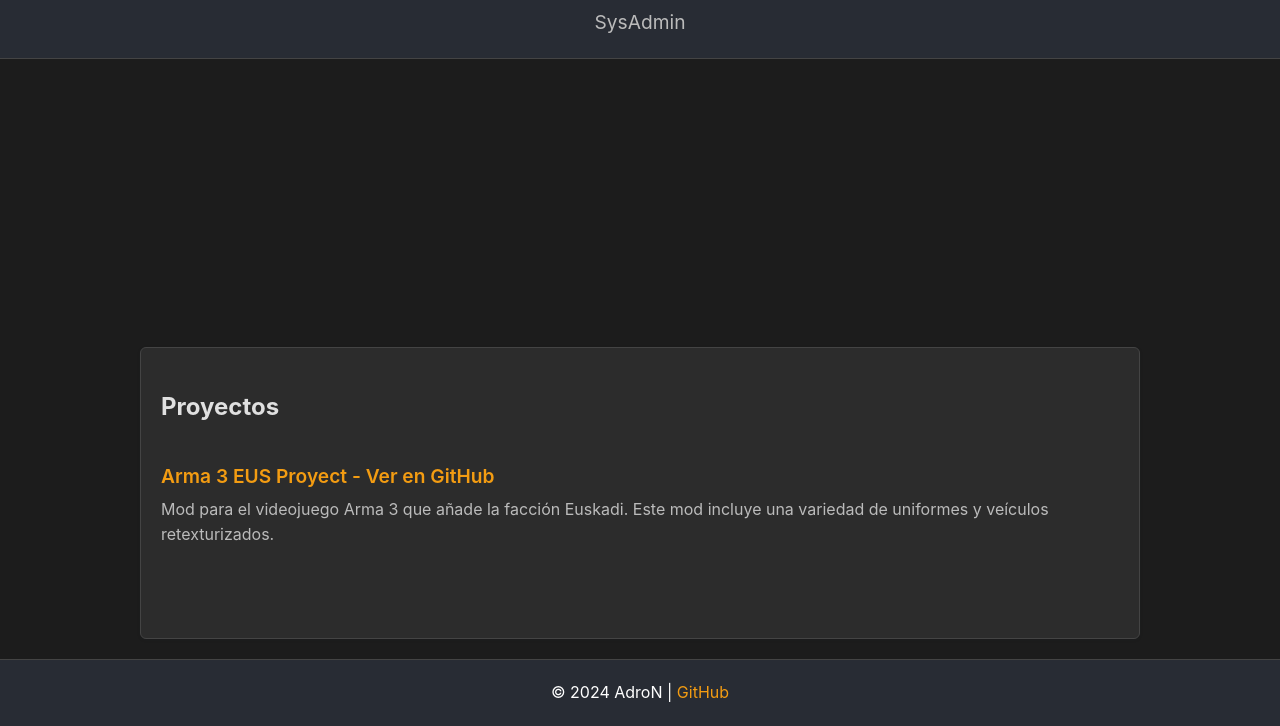
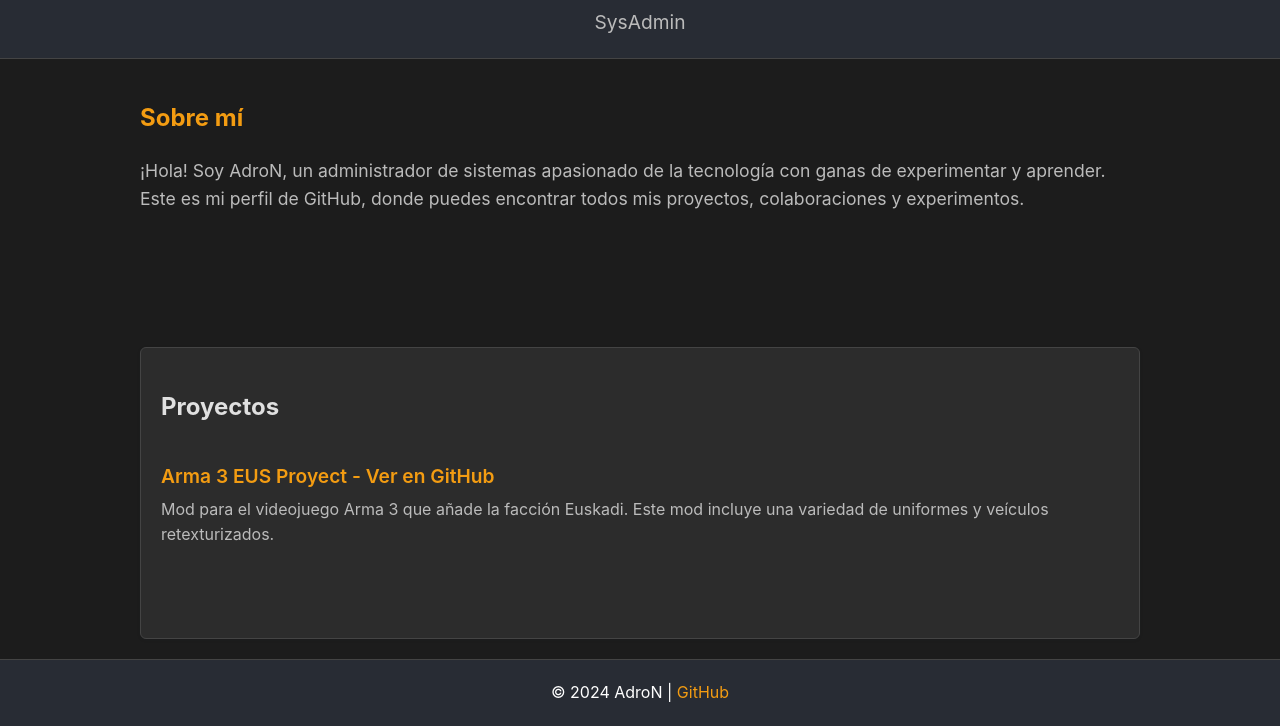
Before and after one commit to AdroNGH/AdroNGH.github.io, a plain HTML site: page index.html in a window 1280 px wide. Shown: the part 74-800 px from the top of the page. Drawn offline with Linux system fonts and the light colour scheme.

Commit message:
revert style.css about me section text transparency

```diff
--- a/styles.css
+++ b/styles.css
@@ -102,12 +102,12 @@ section {
 
 #about h2 {
     margin-top: 0;
-    color: transparent;
+    color: var(--link-color);
 }
 
 #about p {
     font-size: 1.1em;
-    color: transparent;
+    color: var(--subtitle-text-color);
 }
 
 /* Estilos para los proyectos */
```
